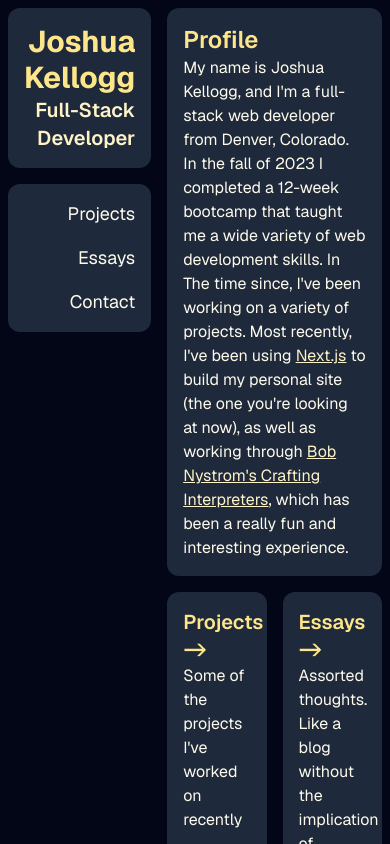
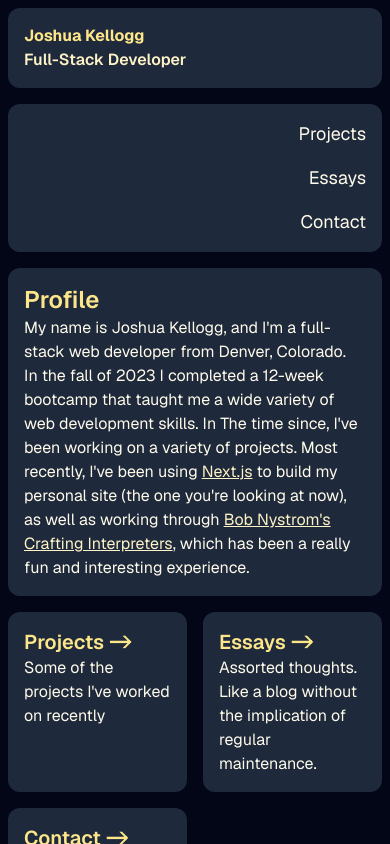
Before and after one commit to jkellogg01/next-personal-site, a Next.js app: page / in a window 390 px wide. Shown: the top 844 px of the page. Built offline with nearby package versions, Linux system fonts and the light colour scheme.

Commit message:
responsive design for nameplate

```diff
--- a/app/layout.tsx
+++ b/app/layout.tsx
@@ -17,17 +17,19 @@ export default function RootLayout({
   return (
     <html lang="en" className={`${GeistSans.variable} ${GeistMono.variable}`}>
       <body className="bg-slate-950 text-amber-50">
-        <div className="flex flex-row justify-center items-start p-2 lg:p-8 gap-4">
-          <div className="flex flex-col gap-4">
+        <div className="flex flex-col sm:flex-row justify-center items-start p-2 lg:p-8 gap-4">
+          <div className="flex flex-col gap-4 max-sm:w-full">
             <Link
-              className="bg-slate-800 p-4 rounded-xl text-end hover:bg-slate-700 transition-colors duration-200"
+              className="bg-slate-800 p-4 rounded-xl sm:text-end hover:bg-slate-700 transition-colors duration-200"
               href="/"
             >
-              <h1 className="text-amber-200 font-sans text-3xl font-bold">
-                Joshua Kellogg
+              <h1 className="text-amber-200 sm:text-3xl font-bold block">
+                Joshua
+                <br className="max-sm:hidden lg:hidden" /> Kellogg
               </h1>
-              <h3 className="text-amber-100 text-xl font-semibold">
-                Full-Stack Developer
+              <h3 className="text-amber-100 sm:text-xl font-semibold block">
+                Full-Stack
+                <br className="max-sm:hidden lg:hidden" /> Developer
               </h3>
             </Link>
             <Nav />
```
